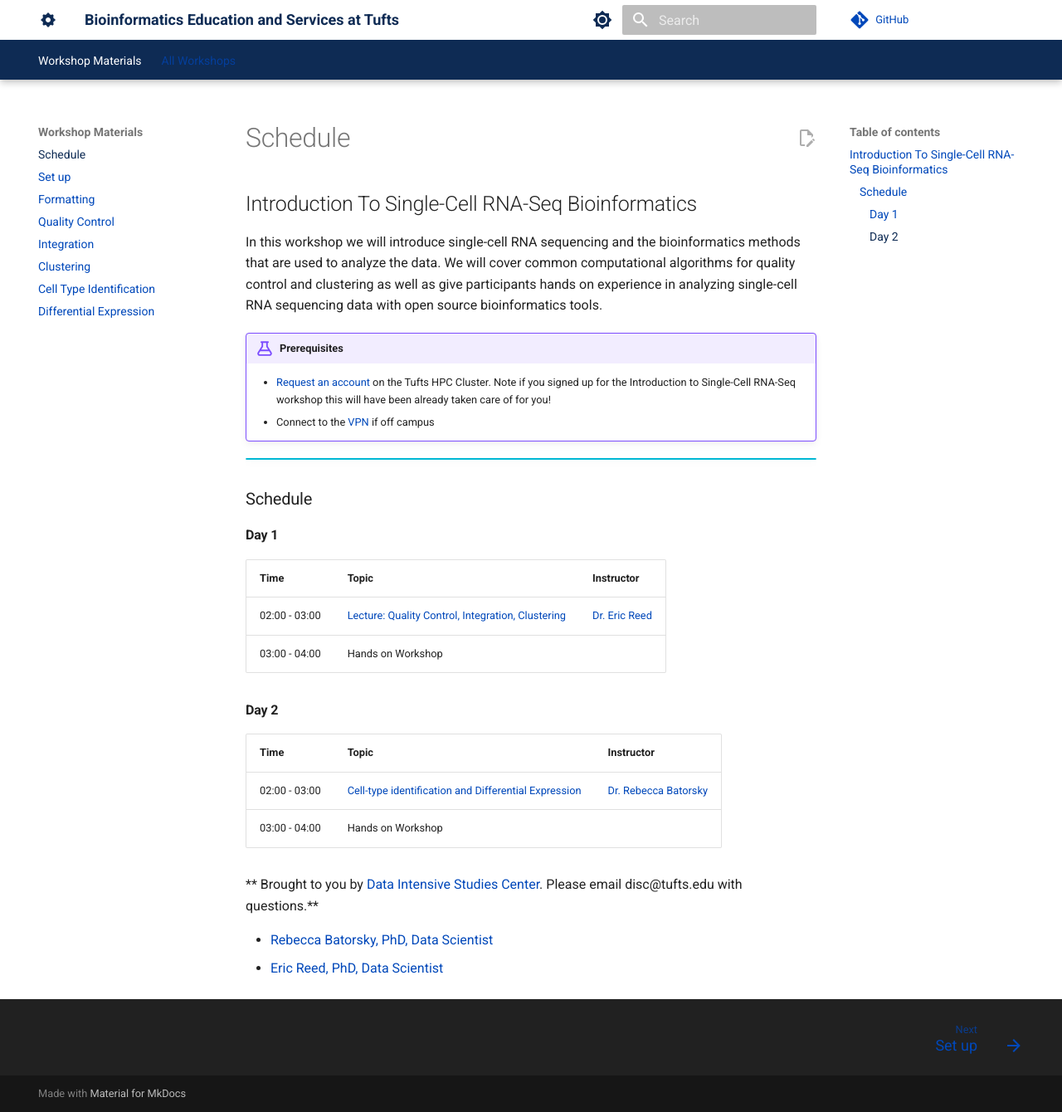
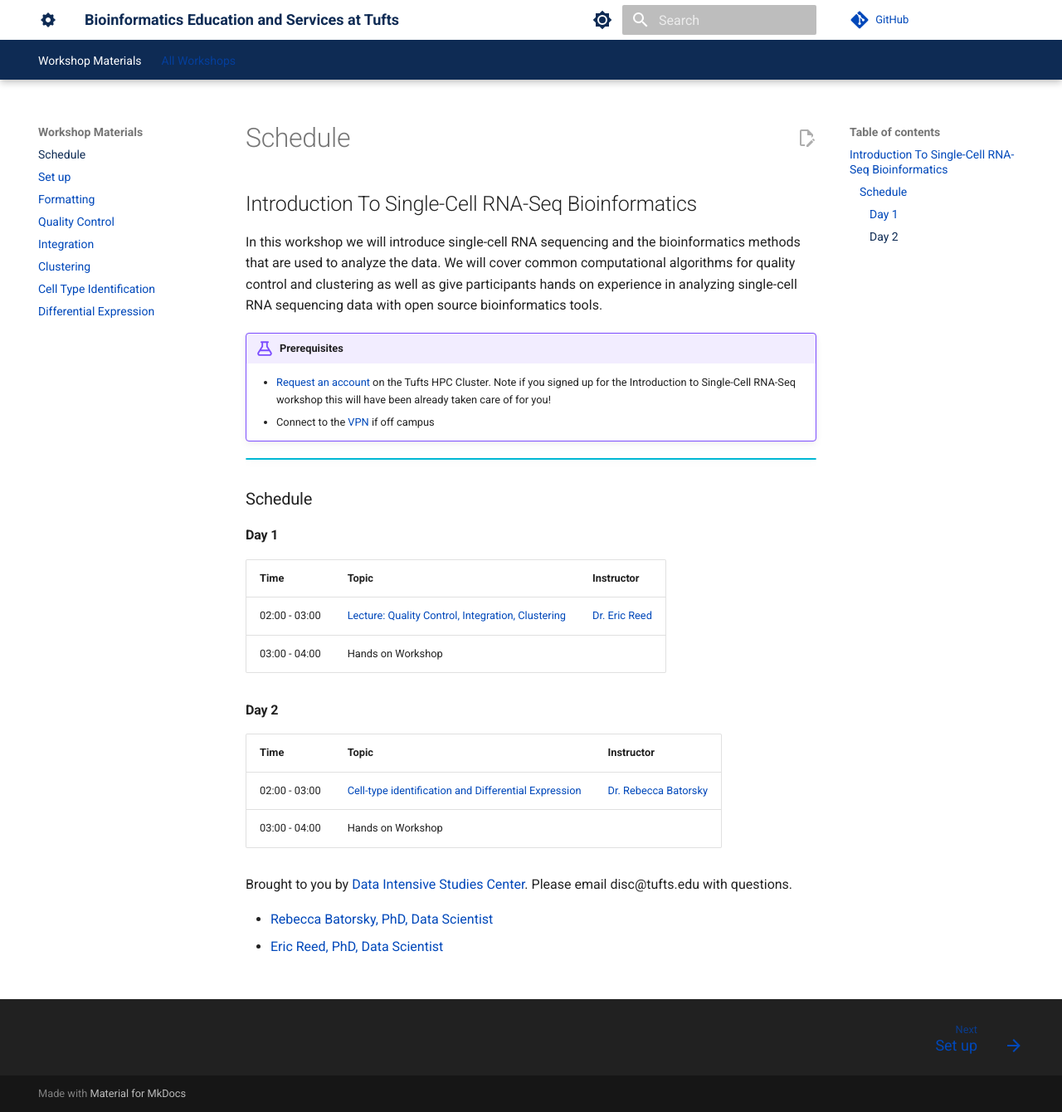
Before and after one commit to best-tufts/intro_to_single_cell_rnaseq, an MkDocs documentation site: the page built from docs/intro_to_single_cell_rnaseq/00_background.md, in a window 1280 px wide and 1340 px high. Shown: the whole window at 83% size. Built offline with MkDocs 1.6.1 and Material for MkDocs 9.7.7, drawn with Linux system fonts in a browser that asks for light colours; comment, search, counter and statistics services are not loaded.

Commit message:
schedule

```diff
--- a/docs/intro_to_single_cell_rnaseq/00_background.md
+++ b/docs/intro_to_single_cell_rnaseq/00_background.md
@@ -26,7 +26,7 @@
 | 03:00 - 04:00 | Hands on Workshop | |
 
 
-** Brought to you by [Data Intensive Studies Center](https://disc.tufts.edu/). Please email disc@tufts.edu with questions.**
+Brought to you by [Data Intensive Studies Center](https://disc.tufts.edu/). Please email disc@tufts.edu with questions.
 
 - [Rebecca Batorsky, PhD, Data Scientist](https://disc.tufts.edu/people/rebecca-batorsky)
 - [Eric Reed, PhD, Data Scientist](https://disc.tufts.edu/eric-reed)
```
Also changed, not shown: docs/intro_to_single_cell_rnaseq/01_setup.md (line endings or trailing spaces).
